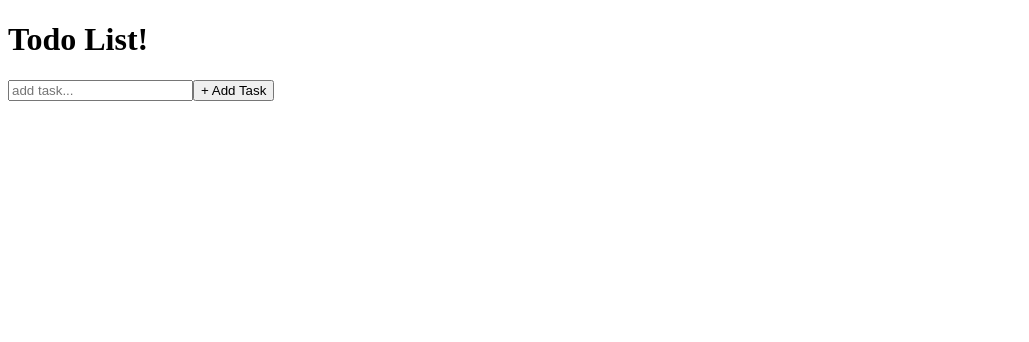
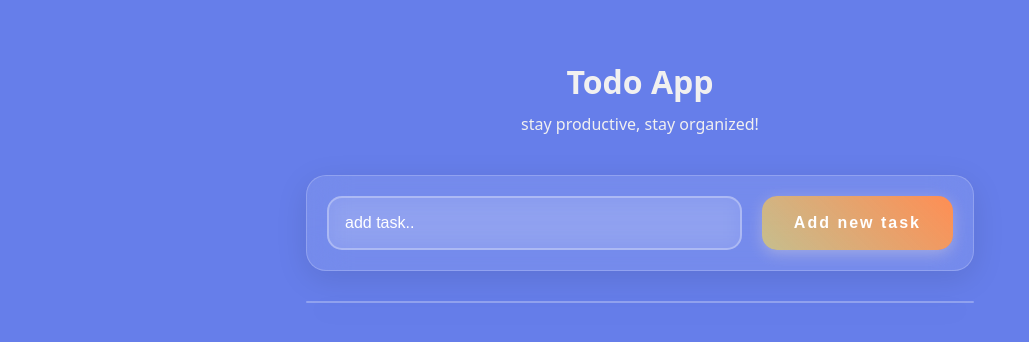
Before and after one commit to hazbiin/vue-todo-app, a Vue app: page / in a window 1280 px wide. Shown: the top 342 px of the page, without its empty margins (0-1029 px from the left). Built offline with nearby package versions, Linux system fonts and the light colour scheme.

Commit message:
fix:fixed undefined classes

```diff
--- a/src/App.vue
+++ b/src/App.vue
@@ -10,26 +10,162 @@
       newTask.value = '';
     }
   }
+
+  const deleteTask = (index) => {
+    tasks.value.splice(index, 1);
+  }
+
 </script>
 
 
 <template>
   <div class="container">
-    <div class="head-section">
-      <h1>Todo List!</h1>
+    <div class="header">
+      <h1>Todo App</h1>
+      <p>stay productive, stay organized!</p>
     </div>
-    <div class="task-input-section">
-      <input placeholder="add task..." type="text" v-model="newTask"/>
-      <button @click="addTask"> + Add Task</button>
+    <div class="add-task-section">
+      <div class="input-wrapper">
+        <input type="text" placeholder="add task.." class="task-input" v-model="newTask">
+      </div>
+      <button class="add-btn" @click="addTask"> Add new task</button>
     </div>
-    <div class="task-list-section">
+    <div class="todo-list-section">
+      <!-- <div class="empty-list">
+        <h3>No tasks found!</h3>
+        <p>Add your first task to get started.</p>
+      </div> -->
       <ul>
-        <li v-for="(task, index) in tasks" :key="index">
-          <span>{{ task }}</span>
-          <button>Edit</button>
-          <button>Delete</button>
+        <li class="todo-item" v-for="(task, index) in tasks" :key="index">
+            <div class="todo-content">
+              <div class="todo-checkbox"></div>
+              <div class="todo-text">{{ task }}</div>
+            </div>
+            <div class="todo-actions">
+              <button>edit</button>
+              <button v-on:click="() => deleteTask(index)">delete</button>
+            </div>
         </li>
       </ul>
     </div>
   </div>
 </template>
+
+<style scoped>
+  .container{
+    margin: 0 auto;
+    padding: 60px 16px 30px;
+    max-width: 700px;
+  }
+  .header{
+    text-align: center;
+    margin-bottom: 40px;
+  }
+  .header h1{
+    margin-bottom: 10px;
+  }
+  .add-task-section{
+    display: flex;
+    flex-direction: column;
+    gap: 20px;
+    margin-bottom: 30px;
+    background: rgba(255, 255, 255, 0.1);
+    backdrop-filter: blur(20px);
+    padding: 20px;
+    border-radius: 20px;
+    border: 1px solid rgba(255, 255, 255, 0.2);
+    box-shadow: 0 8px 32px rgba(0, 0, 0, 0.1);
+  }
+  .input-wrapper{
+    flex: 1;
+  }
+  .task-input{
+    width: 100%;
+    padding: 16px;
+    border: 2px solid rgba(255, 255, 255, 0.3);
+    border-radius: 15px;
+    outline: none;
+    background: rgba(255, 255, 255, 0.1);
+    color: #fff;
+    backdrop-filter: blur(10px);
+    font-size: 16px;
+  }
+  .task-input::placeholder {
+    color: #fff;
+    font-size: 16px;
+  }
+  .add-btn{
+    width: 100%;
+    padding: 14px 32px;
+    background: linear-gradient(45deg, #e0cf6fc0, #ff8e53);
+    /* background: #ffe96bc7; */
+    color: white;
+    border: none;
+    outline: none;
+    border-radius: 15px;
+    cursor: pointer;
+    font-size: 16px;
+    font-weight: 600;
+    letter-spacing: 2px;
+    box-shadow: 0 4px 15px rgba(228, 216, 216, 0.4);
+    white-space: nowrap;
+  }
+  .todo-list-section{
+    background: rgba(255, 255, 255, 0.1);
+    backdrop-filter: blur(20px);
+    border-radius: 20px;
+    border: 1px solid rgba(255, 255, 255, 0.2);
+    box-shadow: 0 8px 32px rgba(0, 0, 0, 0.1);
+    overflow: hidden;
+  }
+  .empty-list{
+    text-align: center;
+    padding: 180px 20px;
+    color: rgba(255, 255, 255, 0.8);
+  }
+  .empty-list h3{
+    font-size: 30px;
+    margin-bottom: 20px;
+  }
+  .empty-list p{
+    font-size: 18px;
+    font-weight: bold;
+  }
+
+  /* /////////////////todo item/////////////// */
+  .todo-item{
+    list-style: none;
+    display: flex;
+    align-items: center;
+    justify-content: space-between;
+    padding: 24px;
+    border-bottom:1px solid rgba(255, 255, 255, 0.5);
+  }
+  .todo-item:last-child{
+    border-bottom: unset;
+  }
+  .todo-content{
+    display: flex;
+    align-items: center;
+    justify-content: center;
+    gap: 8px;
+  }
+  .todo-checkbox{
+    width: 24px;
+    height: 24px;
+    border: 2px solid rgba(255, 255, 255, 0.5);
+    border-radius: 50%;
+    cursor: pointer;
+  }
+
+
+  @media (min-width: 768px) {
+    .add-task-section {
+      flex-direction: row;
+    }
+    .add-btn{
+      width: unset;
+    }
+  }
+
+</style>
--- a/src/assets/base.css
+++ b/src/assets/base.css
@@ -1 +1,17 @@
 /* base styles includes here */
+
+
+*, *::before, *::after {
+  box-sizing: border-box;
+  margin: 0;
+  padding: 0;
+}
+
+html, body, #app{
+    font-family: system-ui, -apple-system, BlinkMacSystemFont, 'Segoe UI', Roboto, Oxygen, Ubuntu, Cantarell, 'Open Sans', 'Helvetica Neue', sans-serif;
+    /* background: linear-gradient(135deg, #667eea 0%, #764ba2 100%); */
+    background: #667eea;
+    min-height: 100vh;
+    width: 100%;
+    color: #f1f0f0;
+}
--- a/vite.config.js
+++ b/vite.config.js
@@ -8,7 +8,7 @@ import vueDevTools from 'vite-plugin-vue-devtools'
 export default defineConfig({
   plugins: [
     vue(),
-    vueDevTools(),
+    // vueDevTools(),
   ],
   resolve: {
     alias: {
```
